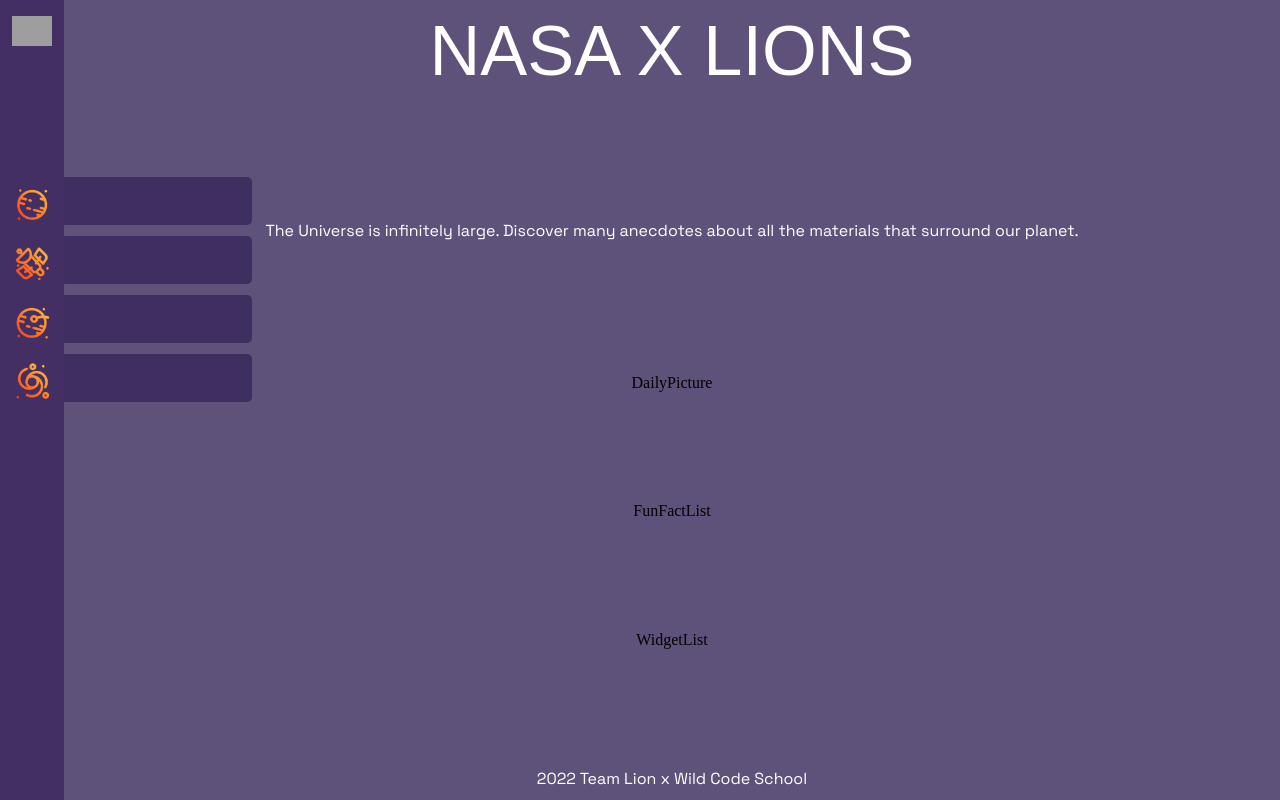
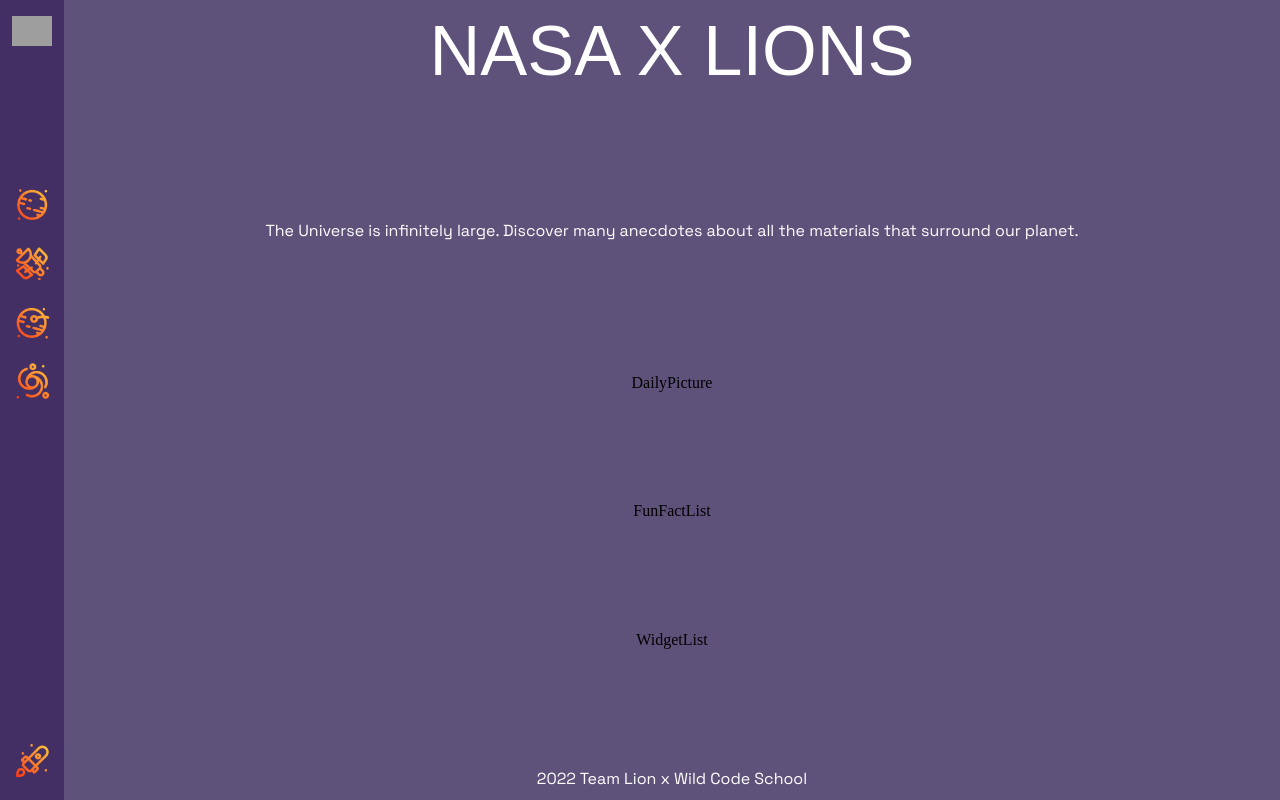
Before and after one commit to WildCodeSchool/-RMT-2203-TeamKarma-lions, a React (Vite) app in the folder frontend/: page / in a window 1280 px wide. Built offline with nearby package versions, Linux system fonts and the light colour scheme; grey boxes are pictures that could not be loaded.

Commit message:
style navbar pres

```diff
--- a/frontend/src/styles/Navbar.scss
+++ b/frontend/src/styles/Navbar.scss
@@ -46,26 +46,26 @@
     flex-direction: column;
     justify-content: flex-start;
     align-items: center;
-    margin-bottom: 29rem;
+    margin-bottom: auto;
     margin-top: 8rem;
   }
 
-  .ongletContainer {
-    background-color: #432f64;
-    width: 12rem;
-    height: 3rem;
-    border-radius: 5px;
-    //border: solid 1.5px black;
-    // border-image: linear-gradient(360deg, rgba(251,68,29,1) 0%, rgba(254,190,60,1) 100%);
-    // border-image-slice: 1;
-    padding: 1px;
-    text-align: center;
-    font-size: 0.7rem;
-    color: rgba(254, 190, 60, 1);
-    position: absolute;
-    z-index: -1;
-    margin-left: 3rem;
-  }
+  // .ongletContainer {
+  //   background-color: #432f64;
+  //   width: 12rem;
+  //   height: 3rem;
+  //   border-radius: 5px;
+  //   //border: solid 1.5px black;
+  //   // border-image: linear-gradient(360deg, rgba(251,68,29,1) 0%, rgba(254,190,60,1) 100%);
+  //   // border-image-slice: 1;
+  //   padding: 1px;
+  //   text-align: center;
+  //   font-size: 0.7rem;
+  //   color: rgba(254, 190, 60, 1);
+  //   position: absolute;
+  //   z-index: -1;
+  //   margin-left: 3rem;
+  // }
 
   // .planete-icone:hover{
 
@@ -78,5 +78,6 @@
 
   .login{
     margin-right:0;
+    margin-bottom: 1rem;
   }
 }
```
